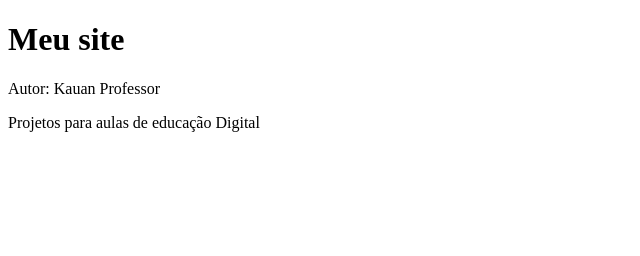
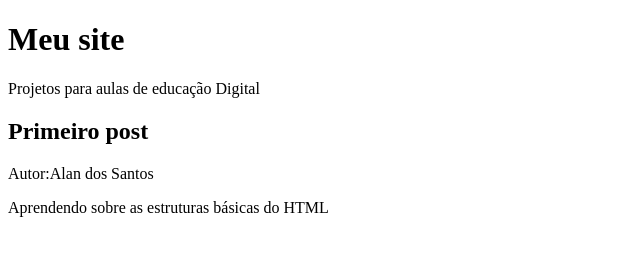
Before and after one commit to alanpardinhosouza-jpg/ProjetoAula, a plain HTML site: page index.html in a window 1280 px wide. Shown: the whole page, without its empty margins (0-640 px from the left). Drawn offline with Linux system fonts and the light colour scheme.

Commit message:
Update index.html

```diff
--- a/index.html
+++ b/index.html
@@ -6,8 +6,14 @@
     <title>Document</title>
 </head>
 <body>
-    <h1>Meu site</h1>
-    <p>Autor: Kauan Professor</p>
+    <heade><h1>Meu site</h1>
     <p>Projetos para aulas de educação Digital</p>
+    </heade>
+<main>
+    <h2>Primeiro post</h2>
+    <p>Autor:Alan dos Santos</p>
+    <p>Aprendendo sobre as estruturas básicas do HTML</p>
+</main>
+
 </body>
 </html>
```
